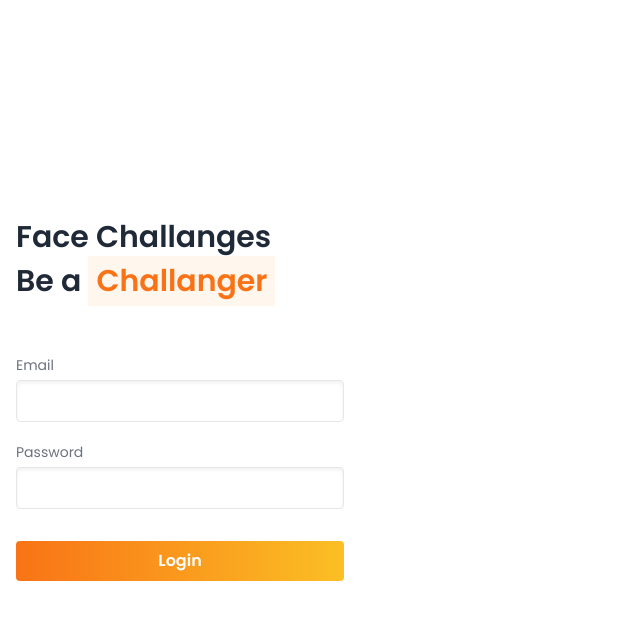
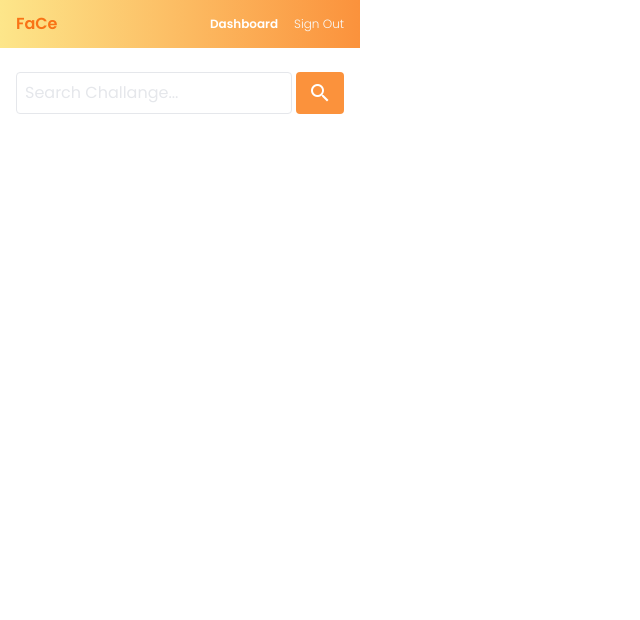
Before and after one commit to zulhamsy/face-app, a Vue app: page / in a window 1280 px wide. Shown: the top 620 px of the page, without its empty margins (0-640 px from the left). Built offline with nearby package versions, Linux system fonts and the light colour scheme.

Commit message:
adding search bar

```diff
--- a/index.html
+++ b/index.html
@@ -4,7 +4,12 @@
     <meta charset="UTF-8" />
     <link rel="icon" href="/favicon.ico" />
     <meta name="viewport" content="width=device-width, initial-scale=1.0" />
-    <title>Vite App</title>
+    <link
+      href="https://fonts.googleapis.com/icon?family=Material+Icons"
+      rel="stylesheet"
+    />
+
+    <title>Face</title>
   </head>
   <body>
     <div id="app"></div>
--- a/src/App.vue
+++ b/src/App.vue
@@ -5,7 +5,7 @@
 </template>
 
 <script>
-import LoginPage from './template/LoginPage.vue'
+import LoginPage from './template/Dashboard.vue'
 export default {
   components: {
     LoginPage
@@ -15,7 +15,7 @@ export default {
 
 <style>
 .main-container {
-  @apply px-4;
   max-width: 360px;
+  @apply text-gray-700;
 }
 </style>
--- /dev/null
+++ b/src/template/Dashboard.vue
@@ -0,0 +1,73 @@
+<template>
+  <div class="container">
+    <!-- App Bar -->
+    <nav>
+      <!-- Logo -->
+      <h1 class="logo">FaCe</h1>
+      <!-- Menu Links -->
+      <ul class="menu-links">
+        <li class="active">Dashboard</li>
+        <li>Sign Out</li>
+      </ul>
+    </nav>
+    <!-- Main -->
+    <main>
+      <form>
+        <!-- Search Bar -->
+        <input type="text" class="input" placeholder="Search Challange..." />
+        <button type="submit" class="block">
+          <span class="material-icons"> search </span>
+        </button>
+      </form>
+    </main>
+  </div>
+</template>
+
+<style scoped>
+nav,
+ul,
+form {
+  @apply flex;
+}
+
+nav,
+main {
+  @apply px-4;
+}
+
+nav {
+  @apply justify-between items-center bg-gradient-to-l from-orange-400 to-yellow-200;
+  @apply h-12 mb-6;
+}
+
+.logo {
+  @apply font-semibold text-orange-500;
+}
+
+.menu-links {
+  font-size: 12px;
+  @apply space-x-4;
+  @apply text-gray-50 font-light;
+}
+
+.active {
+  @apply text-white font-semibold;
+}
+
+/* Form */
+form {
+  @apply space-x-1;
+}
+
+.input {
+  @apply border border-gray-200 w-full;
+  @apply rounded;
+  @apply px-2 py-2;
+  @apply focus:outline-none focus:ring-1 focus:ring-orange-500 focus:border-orange-500;
+  @apply placeholder-gray-200;
+}
+
+button {
+  @apply flex justify-center items-center px-3 text-white bg-orange-400 rounded;
+}
+</style>
--- a/src/template/LoginPage.vue
+++ b/src/template/LoginPage.vue
@@ -25,6 +25,7 @@
 
 <style scoped>
 .container {
+  @apply px-4;
   @apply min-h-screen;
   @apply flex flex-col justify-center;
   @apply text-gray-800;
@@ -50,7 +51,7 @@
 
 .btn-primary {
   @apply text-white bg-gradient-to-r from-orange-500 to-yellow-400 font-semibold;
-  @apply w-full py-2;
+  @apply w-full py-3;
   @apply rounded;
 }
 </style>
```
